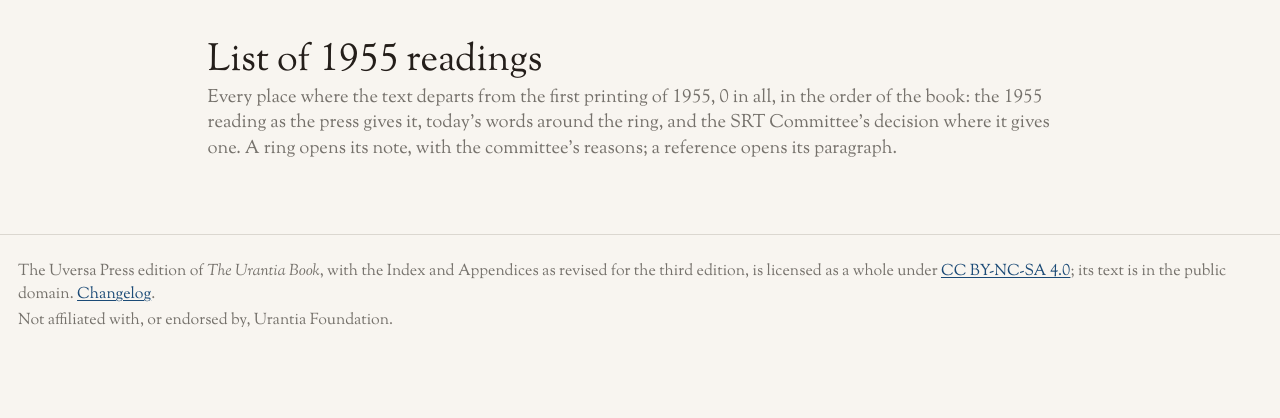
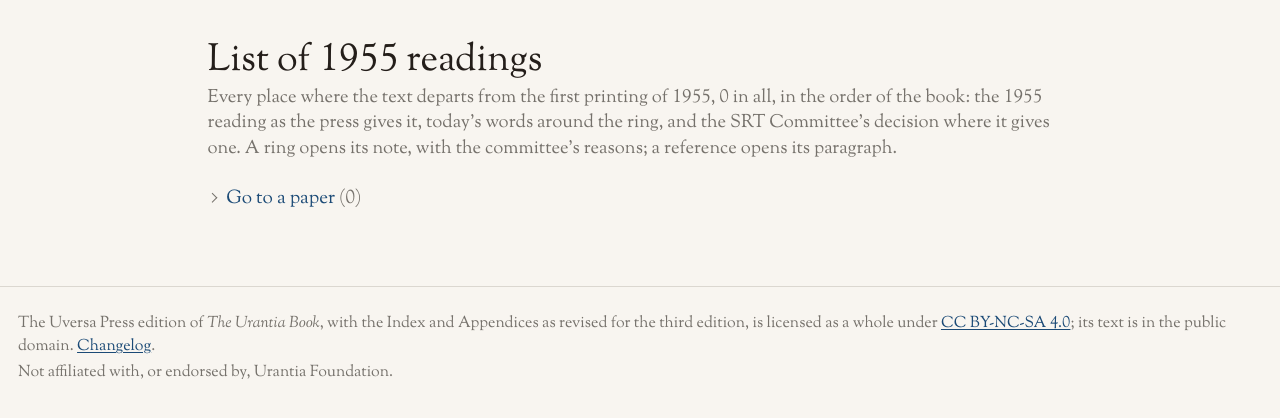
Before and after one commit to The-Urantia-Book-Fellowship/ubsite, a FastAPI app: page /lists/1955 in a window 1280 px wide. Shown: the part 72-490 px from the top of the page. Run offline with FastAPI, Linux system fonts and the light colour scheme; data that the repository does not hold is empty.

Commit message:
The lists open with "Go to a paper"
The List of 1955 readings runs to 105 papers, and the List of study
notes grows a paper at a time.  Each now begins with one folded line,
"Go to a paper (N)", which opens onto the papers' numbers, each a link
to its section, #paperN, its title and count in its tooltip
(_papers.html, Tigran, 2026-10-19).  At the size of the papers'
headings below it, with the rail's chevron.

Co-Authored-By: Claude Opus 5.5 (1M context) <noreply@anthropic.com>

```diff
--- a/ubsite/static/ub.css
+++ b/ubsite/static/ub.css
@@ -1054,6 +1054,23 @@ main.results { position: relative; }
 .appendix { max-width: 80ch; }
 .jump { display: flex; flex-wrap: wrap; gap: .2rem .7rem; margin: 0 0 1.2rem; }
 .jump a { text-decoration: none; }
+/* A list's papers (_papers.html): one folded line that opens onto their
+   numbers, at the size of the papers' headings below it, not the text's. */
+.papers { margin: 0 0 1.2rem; font-size: 1.05rem; line-height: 1.6; }
+.papers a { text-decoration: none; }
+.papers a:hover { text-decoration: underline; }
+.papers .n { color: var(--faint); }
+details.papers summary { cursor: pointer; color: var(--link); width: fit-content; list-style: none; }
+details.papers summary::-webkit-details-marker { display: none; }
+/* The rail's chevron: right, and down when open. */
+details.papers summary::before { content: ""; display: inline-block; width: .34em; height: .34em;
+  margin: 0 .5em .1em .1em; border: solid var(--faint); border-width: 0 1.5px 1.5px 0;
+  transform: rotate(-45deg); transition: transform .12s; }
+details.papers[open] summary::before { transform: rotate(45deg); }
+details.papers summary:hover::before { border-color: var(--ink); }
+details.papers nav { display: flex; flex-wrap: wrap; gap: 0 .15rem; margin-top: .3rem; }
+details.papers nav a { padding: .1rem .35rem; min-width: 1.6rem; text-align: center; }
+.lists section[id] { scroll-margin-top: 1rem; }
 /* B-F: short lines, two columns where there is room for them, as printed. */
 .applist { list-style: none; padding: 0; columns: 2 24rem; column-gap: 2.5rem; }
 .applist li { break-inside: avoid; padding: .1rem 0 .1rem 1.2em; text-indent: -1.2em; }
--- /dev/null
+++ b/ubsite/templates/_papers.html
@@ -0,0 +1,10 @@
+{#- The papers a list gives, each a link to its section there, #paperN, and
+    kept to one line (Tigran, 2026-10-19): "Go to a paper", which opens onto
+    their numbers, each with its title and count in its tooltip.  The List of
+    1955 readings has 105; the List of study notes grows a paper at a time.
+    groups: [{n, title, rows}], as app.py's lists make them. #}
+{% macro papers_nav(groups) %}
+<details class="papers"><summary>Go to a paper <span class="n">({{ groups|length }})</span></summary>
+<nav aria-label="Papers">{% for g in groups %}
+  <a href="#paper{{ g.n }}" title="{% if g.n %}Paper {{ g.n }}. {% endif %}{{ g.title }} ({{ g.rows|length }})">{{ g.n if g.n else 'Foreword' }}</a>{% endfor %}
+</nav></details>{% endmacro %}
--- a/ubsite/templates/list_1955.html
+++ b/ubsite/templates/list_1955.html
@@ -1,12 +1,13 @@
-{% extends "base.html" %}{% from "_old.html" import old_hit, notes_after %}{% block title %}List of 1955 readings{% endblock %}
+{% extends "base.html" %}{% from "_old.html" import old_hit, notes_after %}{% from "_papers.html" import papers_nav %}{% block title %}List of 1955 readings{% endblock %}
 {% block body %}<main class="prose results lists">
 <h1>List of 1955 readings</h1>
 <p class="hint">Every place where the text departs from the first printing of 1955,
 {{ n }} in all, in the order of the book: the 1955 reading as the press gives it,
 today’s words around the ring, and the SRT Committee’s decision where it gives one.
 A ring opens its note, with the committee’s reasons; a reference opens its paragraph.</p>
+{{ papers_nav(groups) }}
 {% for g in groups %}
-<section><h2><a href="/{{ g.n }}:0">{% if g.n %}Paper {{ g.n }}. {% endif %}{{ g.title }}</a> <span>({{ g.rows|length }})</span></h2>
+<section id="paper{{ g.n }}"><h2><a href="/{{ g.n }}:0">{% if g.n %}Paper {{ g.n }}. {% endif %}{{ g.title }}</a> <span>({{ g.rows|length }})</span></h2>
 <ul class="hits old">{% for o in g.rows %}{{ old_hit(o) }}{% endfor %}</ul></section>
 {% endfor %}
 {{ notes_after(groups|map(attribute='rows')|sum(start=[])) }}
--- a/ubsite/templates/list_notes.html
+++ b/ubsite/templates/list_notes.html
@@ -1,4 +1,4 @@
-{% extends "base.html" %}{% from "_note.html" import sfoot %}{% block title %}List of study notes{% endblock %}
+{% extends "base.html" %}{% from "_note.html" import sfoot %}{% from "_papers.html" import papers_nav %}{% block title %}List of study notes{% endblock %}
 {#- Every study note on the site (app.py list_notes): by paper, in the order of
     the book, the words each stands after and the note as its card shows it. #}
 {% block body %}<main class="prose results lists">
@@ -7,8 +7,9 @@
 {{ n }} in all, each read, checked and edited before it is shown, one paper at a time: in
 the order of the book, the words each stands after, then the note. A reference opens its
 paragraph, with the note.</p>
+{{ papers_nav(groups) }}
 {% for g in groups %}
-<section><h2><a href="/{{ g.n }}:0">{% if g.n %}Paper {{ g.n }}. {% endif %}{{ g.title }}</a> <span>({{ g.rows|length }})</span></h2>
+<section id="paper{{ g.n }}"><h2><a href="/{{ g.n }}:0">{% if g.n %}Paper {{ g.n }}. {% endif %}{{ g.title }}</a> <span>({{ g.rows|length }})</span></h2>
 <ul class="hits stl">{% for s in g.rows %}
 <li><a href="/{{ s.para_ref }}#note{{ s.key }}">{{ s.para_ref }}</a> <span class="lbl">Note {{ s.num }}</span>
   <span class="today">{{ s.before }}</span>
```
Also changed, not shown: ChangeLog.md.
